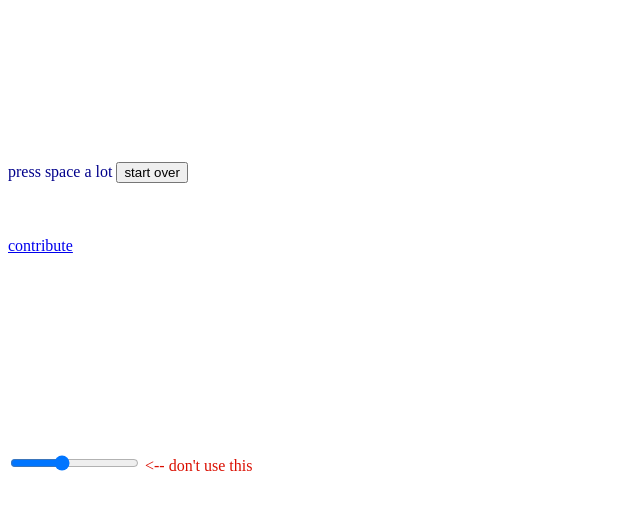
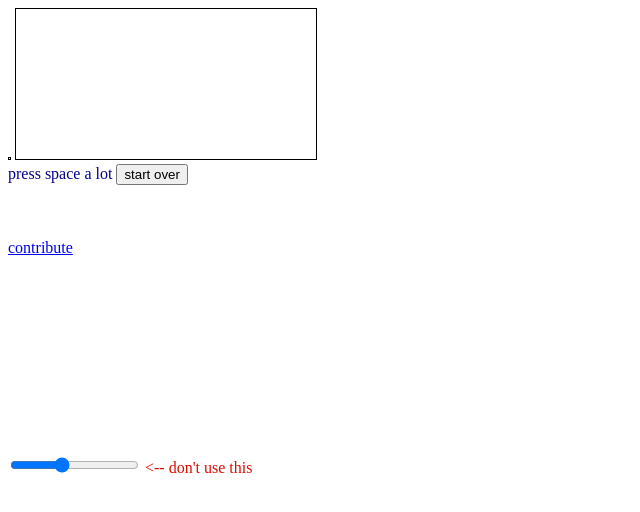
Before and after one commit to rwos/gifstopmotion, a plain HTML site: page index.html in a window 1280 px wide. Shown: the whole page, without its empty margins (0-640 px from the left). Drawn offline with Linux system fonts and the light colour scheme.

Commit message:
initial css

```diff
--- a/index.html
+++ b/index.html
@@ -151,6 +151,11 @@
     window.addEventListener('load', init, false);
 })();
     </script>
+    <style>
+video, img {
+    border: 1px solid black;
+}
+    </style>
   </head>
 
   <body>
--- /dev/null
+++ b/src/main.css
@@ -0,0 +1,3 @@
+video, img {
+    border: 1px solid black;
+}
```
Also changed, not shown: src/index.html (+3 -0 lines), 1 other file.
